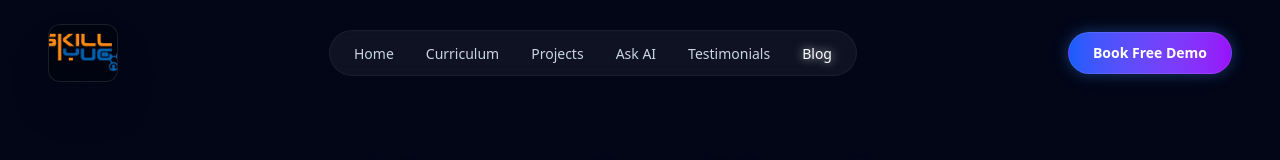
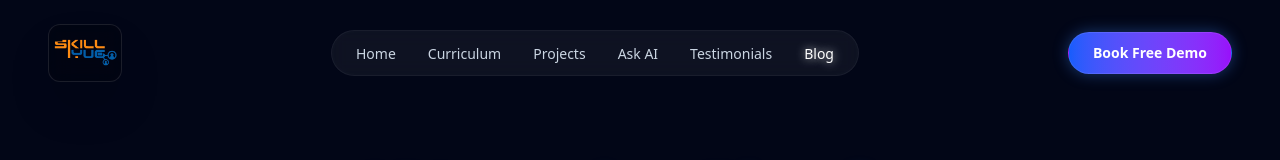
Before and after one commit to parv43/skillyugweb, a Next.js app: page /blog in a window 1280 px wide. Shown: the top 160 px of the page. Built offline with nearby package versions, Linux system fonts and the light colour scheme; no server answers.

Commit message:
style(logo): subtle zoom reduction for better framing

```diff
--- a/src/app/page.tsx
+++ b/src/app/page.tsx
@@ -96,8 +96,8 @@ export default function Home() {
       <ContactUs />
 
       <footer className="relative z-10 w-full bg-[#020617] border-t border-slate-900/80 py-20 flex flex-col items-center">
-        <div className="bg-black/40 p-2 px-6 rounded-3xl mb-12 shadow-2xl backdrop-blur-xl border border-white/10 overflow-hidden group">
-          <img src="/skillyug.png" alt="Skillyug Logo" className="h-14 md:h-18 object-contain scale-[2.8] transition-transform group-hover:scale-[3.2] duration-500 transform-gpu" />
+        <div className="bg-black/30 p-4 px-10 rounded-3xl mb-12 shadow-2xl backdrop-blur-md border border-white/10 overflow-hidden group">
+          <img src="/skillyug.png" alt="Skillyug Logo" className="h-10 md:h-14 object-contain scale-[2.0] transition-transform group-hover:scale-[2.4] duration-500 transform-gpu" />
         </div>
 
         <nav className="mb-6">
--- a/src/components/Navbar.tsx
+++ b/src/components/Navbar.tsx
@@ -72,8 +72,8 @@ export default function Navbar() {
       <div className="max-w-7xl mx-auto px-6 lg:px-12 flex items-center justify-between">
 
         {/* Logo */}
-        <Link href="/" className="flex items-center group bg-black/30 p-1.5 px-3 rounded-xl border border-white/10 shadow-2xl backdrop-blur-lg overflow-hidden" aria-label="Skillyug Home">
-          <img src="/skillyug.png" alt="Skillyug Logo" className="h-8 md:h-11 object-contain scale-[2.4] transform-gpu" />
+        <Link href="/" className="flex items-center group bg-black/20 p-2 px-4 rounded-xl border border-white/10 shadow-2xl backdrop-blur-md overflow-hidden transition-all hover:bg-black/40" aria-label="Skillyug Home">
+          <img src="/skillyug.png" alt="Skillyug Logo" className="h-7 md:h-10 object-contain scale-[1.8] transform-gpu" />
         </Link>
 
         {/* Desktop Navigation */}
```
